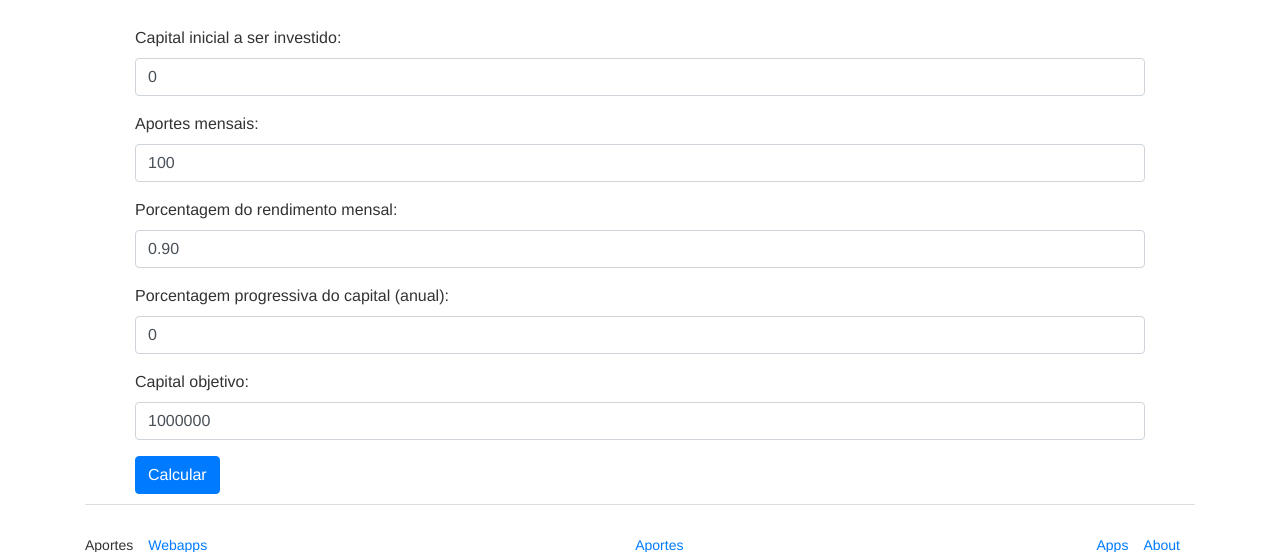
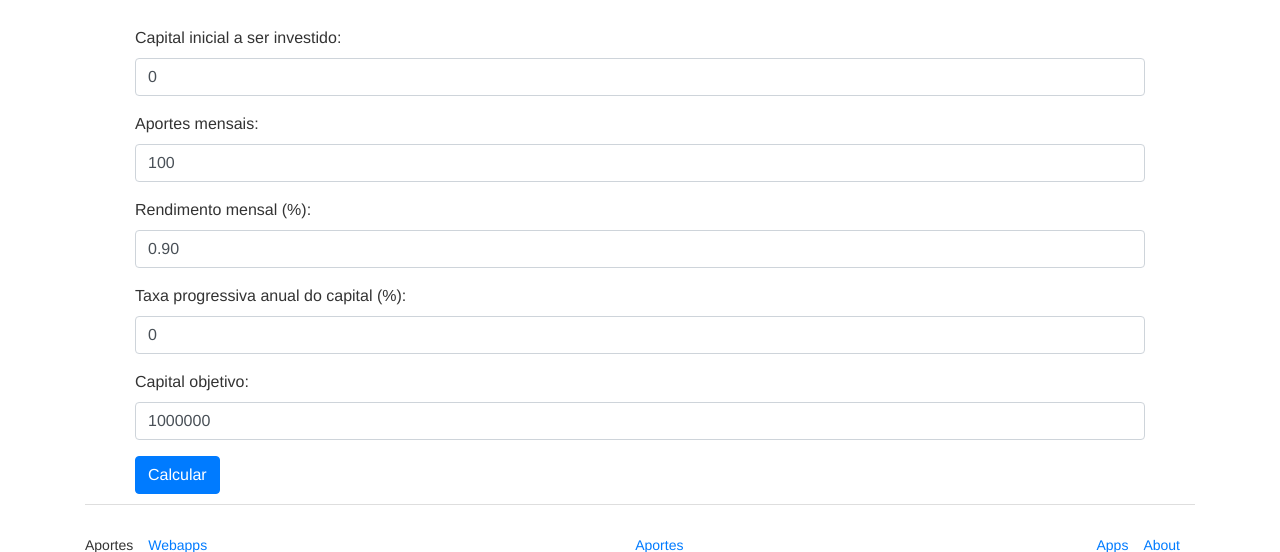
Before and after one commit to Moggi/WebApps, a Django app: page /aportes/ in a window 1280 px wide. Shown: the part 75-627 px from the top of the page. Run offline with Django 3.2, Linux system fonts and the light colour scheme; some libraries are stand-ins or nearby versions.

Commit message:
Update Form Labels

```diff
--- a/Aportes/templates/Aportes/index.html
+++ b/Aportes/templates/Aportes/index.html
@@ -27,11 +27,11 @@
                         <input class="form-control" type="number" name="aportes_mensais" value="100">
                     </div>
                     <div class="form-group">
-                        <label for="taxa_mensal">Porcentagem do rendimento mensal: </label>
+                        <label for="taxa_mensal">Rendimento mensal (%): </label>
                         <input class="form-control" type="number" name="taxa_mensal" step="0.01" value="0.90">
                     </div>
                     <div class="form-group">
-                        <label for="taxa_progressiva">Porcentagem progressiva do capital (anual): </label>
+                        <label for="taxa_progressiva">Taxa progressiva anual do capital (%): </label>
                         <input class="form-control" type="number" name="taxa_progressiva" value="0">
                     </div>
                     <div class="form-group">
```
